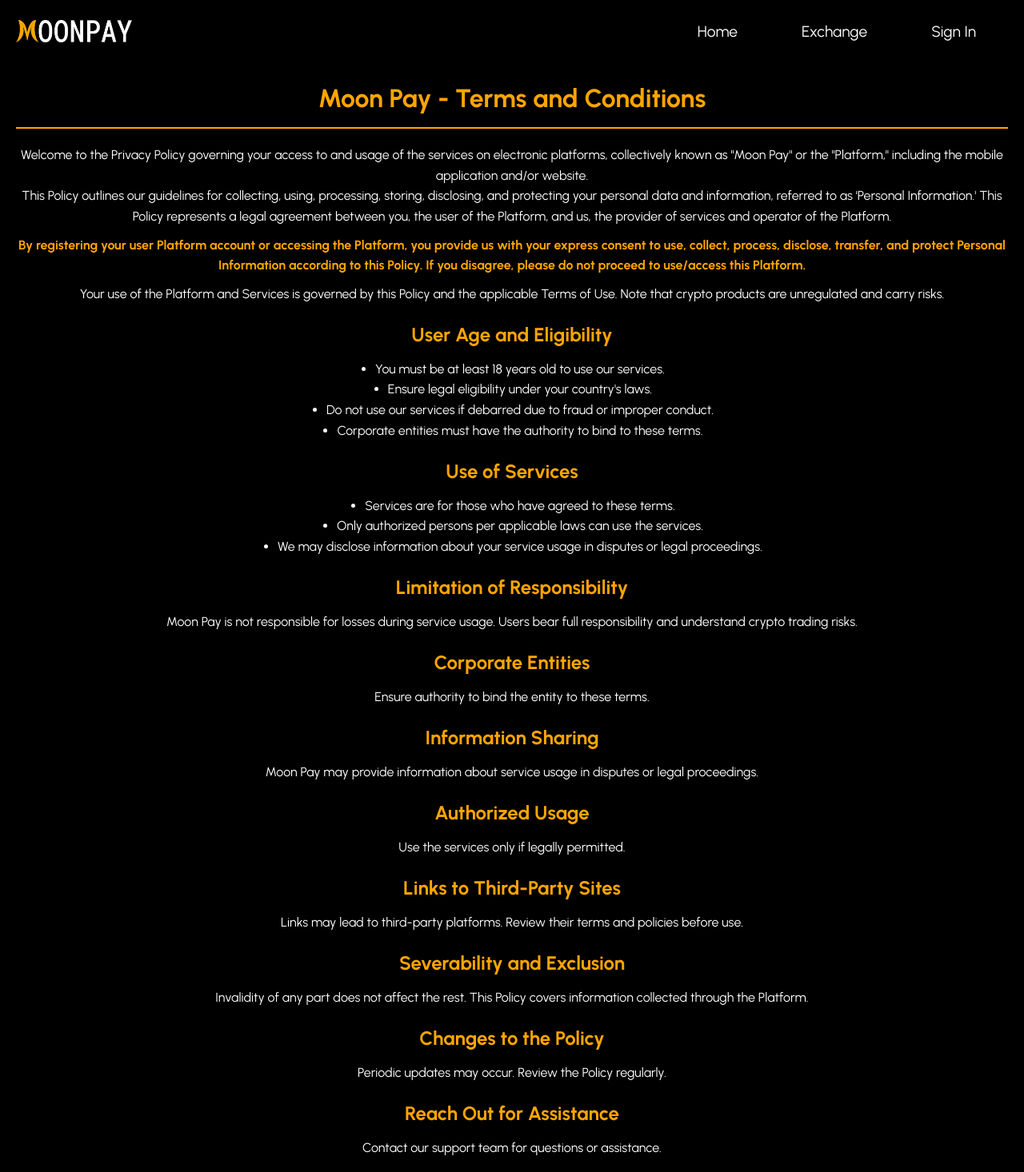
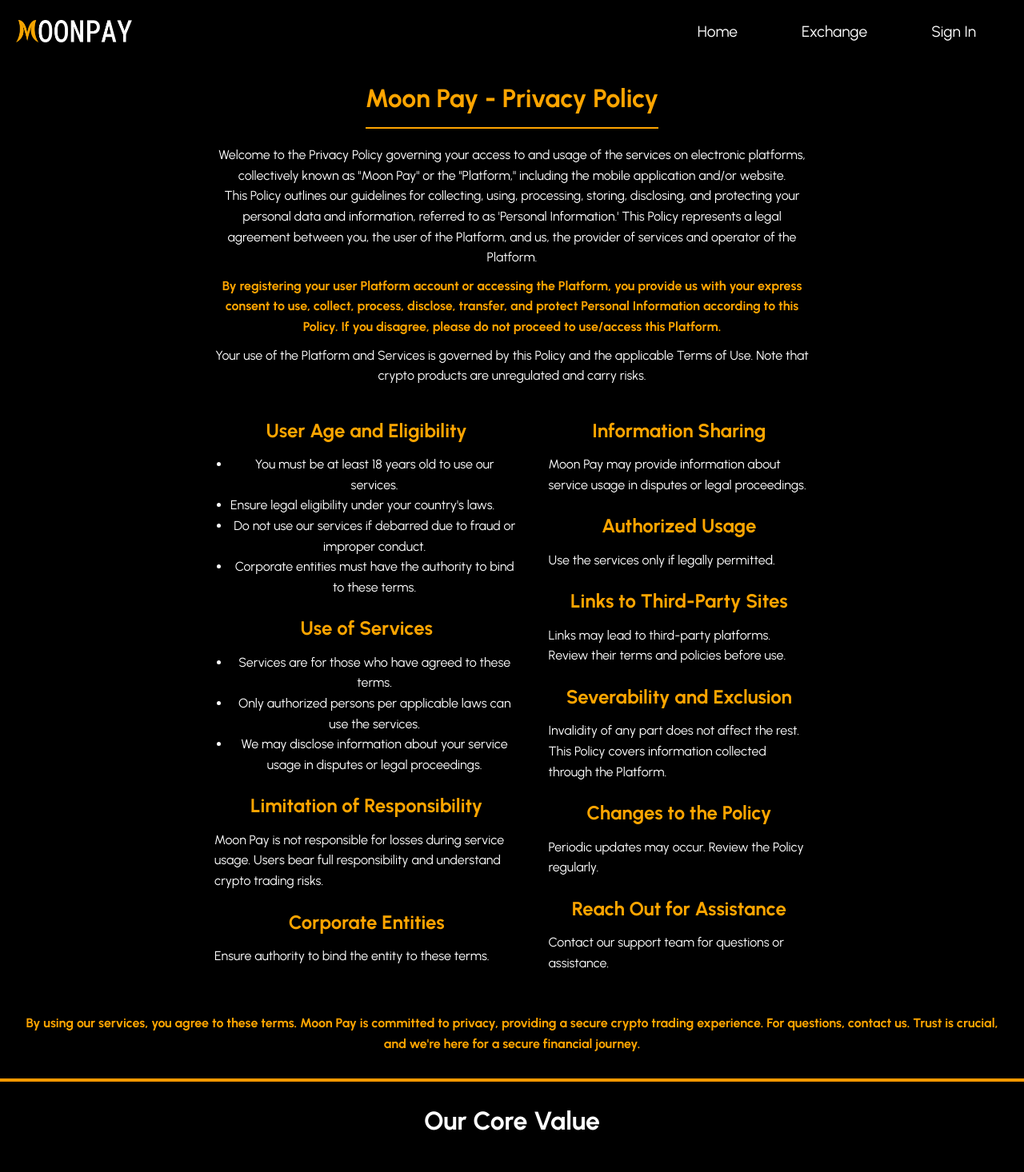
Before and after one commit to codifyinstitute/Crypto, a React (Create React App) app: page /TandC in a window 1280 px wide. Shown: the top 1466 px of the page at 80% size. Built offline with nearby package versions, Linux system fonts and the light colour scheme.

Commit message:
changes12345678666666

```diff
--- a/src/components/Footer.js
+++ b/src/components/Footer.js
@@ -1,8 +1,8 @@
 import React from 'react';
 import styled from 'styled-components';
 import { FaTwitter, FaFacebookF, FaInstagram, FaLinkedinIn } from 'react-icons/fa';
+import { Link } from 'react-router-dom'; // Import Link from react-router-dom
 import logo1 from "../assets/logoM.png"
-import logo2 from "../assets/logoM1.png"
 
 const FooterContainer = styled.footer`
   background-color: #000;
@@ -13,27 +13,27 @@
   border-top: 4px solid #ff9900;
   text-align: center;
   flex-wrap: wrap;
+  width: 100%;
+`;
 
-`;
 const Header = styled.div`
   display: flex;
   flex-direction: column;
   justify-content: center;
   align-items: center;
 
-h2{
+  h2 {
     color: white;
     text-align: center;
     font-size: 2rem;
     margin-bottom: 10px;
   }
-hr{
+  hr {
     width: 70%;
   }
 
   @media (max-width: 768px) {
-
-  h2{
+    h2 {
       font-size: 1.6rem;
     }
   }
@@ -41,11 +41,11 @@
   @media (max-width: 480px) {
     align-items: flex-start;
     margin-left: 18px;
-  h2{
+    h2 {
       font-size: 1.2rem;
     }
   }
-`
+`;
 
 const CoreValuesContainer = styled.div`
   display: flex;
@@ -69,6 +69,7 @@
     font-size: 1.5rem;
     margin-bottom: 10px;
     color: #ffa500;
+
     @media (max-width: 768px) {
       font-size: 1.2rem;
     }
@@ -76,7 +77,6 @@
     @media (max-width: 480px) {
       font-size: 1rem;
     }
-
   }
 
   p {
@@ -89,7 +89,6 @@
     @media (max-width: 480px) {
       font-size: 0.8rem;
     }
-
   }
 `;
 
@@ -113,7 +112,8 @@
   display: flex;
   flex-direction: column;
   align-items: center;
-  div{
+
+  div {
     height: 50px;
     width: 50px;
     margin-bottom: 10px;
@@ -135,9 +135,9 @@
   justify-content: center;
   gap: 9px;
   margin-bottom: 20px;
+
   @media (max-width: 768px) {
     margin-bottom: 12px;
-
   }
 
   a {
@@ -148,22 +148,27 @@
     &:hover {
       text-decoration: underline;
     }
+
     @media (max-width: 768px) {
       font-size: 1.2rem;
       cursor: pointer;
     }
+
     @media (max-width: 480px) {
       font-size: 18px;
       cursor: pointer;
     }
   }
-  span{
+
+  span {
     font-size: 1.5rem;
+
     @media (max-width: 480px) {
       font-size: 1rem;
     }
   }
 `;
+
 const Column = styled.div`
   display: flex;
   flex-direction: column;
@@ -176,6 +181,7 @@
     margin: 0px 0px;
   }
 `;
+
 const DisclaimerContainer = styled.div`
   max-width: 735px;
   font-size: 1rem;
@@ -183,9 +189,9 @@
   margin-bottom: 20px;
   border: 2px solid #ff9900;
   padding: 10px;
+
   @media (max-width: 768px) {
     font-size: 0.8rem;
-
   }
 `;
 
@@ -201,6 +207,7 @@
     &:hover {
       color: #ff9900;
     }
+
     @media (max-width: 480px) {
       padding-bottom: 30px;
     }
@@ -210,11 +217,10 @@
 const Footer = () => {
   return (
     <FooterContainer>
-    <Header><h2>Our Core Value</h2>
-    <hr></hr>
+      <Header>
+        <h2>Our Core Value</h2>
       </Header>
       <CoreValuesContainer>
-
         <CoreValue>
           <h3>Transparency</h3>
           <p>
@@ -247,11 +253,11 @@
         </LogoContainer>
         <Column>
           <LinksContainer>
-            <a href="/">Home</a><span>|</span>
-            <a href="/">About Us</a><span>|</span>
-            <a href="/">Contact Us</a><span>|</span>
-            <a href="/">Privacy Policy</a><span>|</span>
-            <a href="/">Terms and Conditions</a>
+            <Link to="/">Home</Link><span>|</span>
+            <Link to="/">About Us</Link><span>|</span>
+            <Link to="/">Contact Us</Link><span>|</span>
+            <Link to="/TandC">Privacy Policy</Link><span>|</span>
+            <Link to="/">Terms and Conditions</Link>
           </LinksContainer>
           <DisclaimerContainer>
             <p>
--- a/src/components/HomeConatiner.js
+++ b/src/components/HomeConatiner.js
@@ -48,12 +48,7 @@
   }
 `;
 
-const FooterWrapper = styled.div`
-  position: absolute;
-  bottom: 0;
-  width: 100%;
-  z-index: 3;
-`;
+
 
 const HomeContainer = () => {
   return (
@@ -74,11 +69,11 @@
         <Numbers />
         <Homelogo />
         <Homelogo2 />
-
+  <HomeContact1 />
+        <Footer />
 
       </ContentWrapper>
-      <HomeContact1 />
-        <Footer />
+
 
     </GlobeContainer>
   );
--- a/src/components/TandC.js
+++ b/src/components/TandC.js
@@ -11,6 +11,9 @@
    /* Restrict width for better readability */
   margin: 0 auto;
   padding: 20px;
+  display: flex;
+  flex-direction: column;
+  align-items: center;
   box-sizing: border-box; /* Ensure padding is included in the width */
 
   @media (max-width: 768px) {
@@ -38,6 +41,7 @@
   text-align: center;
   font-size: 1.5rem; /* Adjust font size for readability */
 
+
   @media (max-width: 768px) {
     font-size: 1.2rem;
   }
@@ -46,7 +50,10 @@
 const Section = styled.div`
   margin-bottom: 20px;
   text-align: center;
-
+  width: 100%;
+  p{
+    text-align: start;
+  }
   @media (max-width: 768px) {
     margin-bottom: 15px;
   }
@@ -62,6 +69,31 @@
 const Link = styled.a`
   color: orange;
 `;
+const SectionMain = styled.div`
+display: flex;
+flex-direction: row;
+margin-top: 3%;
+width: 60%;
+
+gap: 5%;
+@media (max-width: 768px) {
+flex-wrap: wrap;
+width: 90%;
+  }
+`;
+const Section1 = styled.div`
+display: flex;
+flex-direction: column;
+`;
+const Sectionn = styled.div`
+width: 60%;
+text-align: center;
+@media (max-width: 768px) {
+flex-wrap: wrap;
+width: 90%;
+  }
+`;
+
 
 const List = styled.ul`
   display: flex;
@@ -70,7 +102,7 @@
     padding-left: 20px;
     list-style-type: disc;
     width: fit-content;
-    align-items: center;
+    align-items: start;
     flex-direction: column;
     justify-content: center;
     width: 100%;
@@ -85,9 +117,9 @@
     <>
     <Navbar/>
     <PageContainer>
-      <Title>Moon Pay - Terms and Conditions</Title>
+      <Title>Moon Pay - Privacy Policy</Title>
 
-      <Section>
+      <Sectionn>
         <p>Welcome to the Privacy Policy governing your access to and usage of the services on electronic platforms, collectively known as "Moon Pay" or the "Platform," including the mobile application and/or website.</p>
 
         <p>This Policy outlines our guidelines for collecting, using, processing, storing, disclosing, and protecting your personal data and information, referred to as 'Personal Information.' This Policy represents a legal agreement between you, the user of the Platform, and us, the provider of services and operator of the Platform.</p>
@@ -95,8 +127,9 @@
         <ImportantText>By registering your user Platform account or accessing the Platform, you provide us with your express consent to use, collect, process, disclose, transfer, and protect Personal Information according to this Policy. If you disagree, please do not proceed to use/access this Platform.</ImportantText>
 
         <p>Your use of the Platform and Services is governed by this Policy and the applicable Terms of Use. Note that crypto products are unregulated and carry risks.</p>
-      </Section>
-
+      </Sectionn>
+      <SectionMain>
+      <Section1>
       <Section>
         <SectionHeader>User Age and Eligibility</SectionHeader>
         <List>
@@ -126,12 +159,14 @@
         <p>Ensure authority to bind the entity to these terms.</p>
       </Section>
 
+
+      </Section1>
+      <Section1>
       <Section>
-        <SectionHeader>Information Sharing</SectionHeader>
-        <p>Moon Pay may provide information about service usage in disputes or legal proceedings.</p>
-      </Section>
-
       <Section>
+      <SectionHeader>Information Sharing</SectionHeader>
+      <p>Moon Pay may provide information about service usage in disputes or legal proceedings.</p>
+    </Section>
         <SectionHeader>Authorized Usage</SectionHeader>
         <p>Use the services only if legally permitted.</p>
       </Section>
@@ -157,8 +192,11 @@
       </Section>
 
       <Section>
-        <ImportantText>By using our services, you agree to these terms. Moon Pay is committed to privacy, providing a secure crypto trading experience. For questions, contact us. Trust is crucial, and we're here for a secure financial journey.</ImportantText>
+
       </Section>
+      </Section1>
+      </SectionMain>
+      <ImportantText>By using our services, you agree to these terms. Moon Pay is committed to privacy, providing a secure crypto trading experience. For questions, contact us. Trust is crucial, and we're here for a secure financial journey.</ImportantText>
     </PageContainer>
     <Footer/>
     </>
--- a/src/components/Wazir.js
+++ b/src/components/Wazir.js
@@ -1,6 +1,6 @@
 import React, { useEffect, useState } from 'react';
 import styled from 'styled-components';
-import BinanceImage from '../assets/Binance.png'; // Replace with actual path
+import BinanceImage from '../assets/Binancee.png'; // Replace with actual path
 import CoinbaseImage from '../assets/bybit.png'; // Replace with actual path
 import KrakenImage from '../assets/kucoin.png'; // Replace with actual path
 import WazirxImage from '../assets/Wazirx.webp'; // Replace with actual path
```
Also changed, not shown: src/assets/Binancee.png (added). Lines whose indentation alone changed are shown as unchanged.
